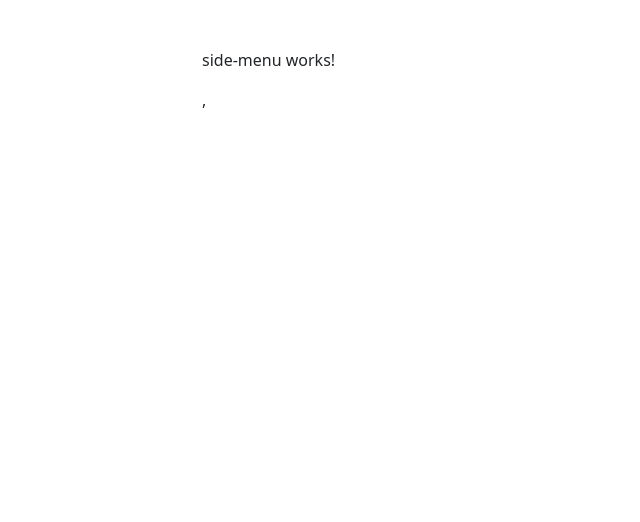
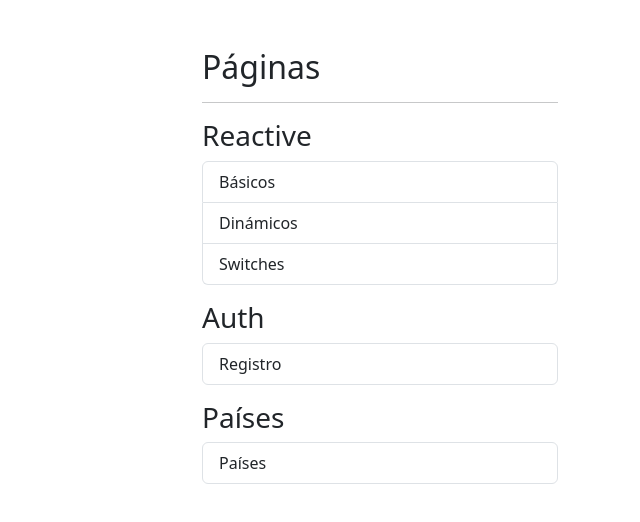
Before and after one commit to tomasDelizia/angular-reactive-forms, an Angular app: page / in a window 1280 px wide. Shown: the top 522 px of the page, without its empty margins (640-1280 px from the left). Built offline with nearby package versions, Linux system fonts and the light colour scheme.

Commit message:
enhance side menu component with dynamic routing for reactive, auth, and country pages

```diff
--- a/src/app/shared/components/side-menu/side-menu.component.html
+++ b/src/app/shared/components/side-menu/side-menu.component.html
@@ -1 +1,45 @@
-<p>side-menu works!</p>,
+<h2>Páginas</h2>
+
+<hr />
+
+<h3 class="mt-3">Reactive</h3>
+
+<ul class="list-group">
+  @for (item of reactiveMenu; track item.title) {
+  <li
+    [routerLink]="item.route"
+    routerLinkActive="active"
+    class="list-group-item"
+  >
+    {{ item.title }}
+  </li>
+  }
+</ul>
+
+<h3 class="mt-3">Auth</h3>
+
+<ul class="list-group">
+  @for (item of authMenu; track item.title) {
+  <li
+    [routerLink]="item.route"
+    routerLinkActive="active"
+    class="list-group-item"
+  >
+    {{ item.title }}
+  </li>
+  }
+</ul>
+
+<h3 class="mt-3">Países</h3>
+
+<ul class="list-group">
+  @for (item of countryMenu; track item.title) {
+  <li
+    [routerLink]="item.route"
+    routerLinkActive="active"
+    class="list-group-item"
+  >
+    {{ item.title }}
+  </li>
+  }
+</ul>
--- a/src/app/shared/components/side-menu/side-menu.component.ts
+++ b/src/app/shared/components/side-menu/side-menu.component.ts
@@ -1,8 +1,28 @@
 import { Component } from '@angular/core';
+import { reactiveRoutes } from '../../../reactive/reactive.routes';
+import { RouterLink, RouterLinkActive } from '@angular/router';
+
+interface MenuItem {
+  title: string;
+  route: string;
+}
+
+const reactiveItems = reactiveRoutes[0].children ?? [];
 
 @Component({
   selector: 'app-side-menu',
-  imports: [],
+  imports: [RouterLink, RouterLinkActive],
   templateUrl: './side-menu.component.html',
 })
-export class SideMenuComponent {}
+export class SideMenuComponent {
+  reactiveMenu: MenuItem[] = reactiveItems
+    .filter((item) => item.path !== '**')
+    .map((item) => ({
+      title: `${item.title}`,
+      route: `reactive/${item.path}`,
+    }));
+
+  authMenu: MenuItem[] = [{ title: 'Registro', route: './auth' }];
+
+  countryMenu: MenuItem[] = [{ title: 'Países', route: './country' }];
+}
```
